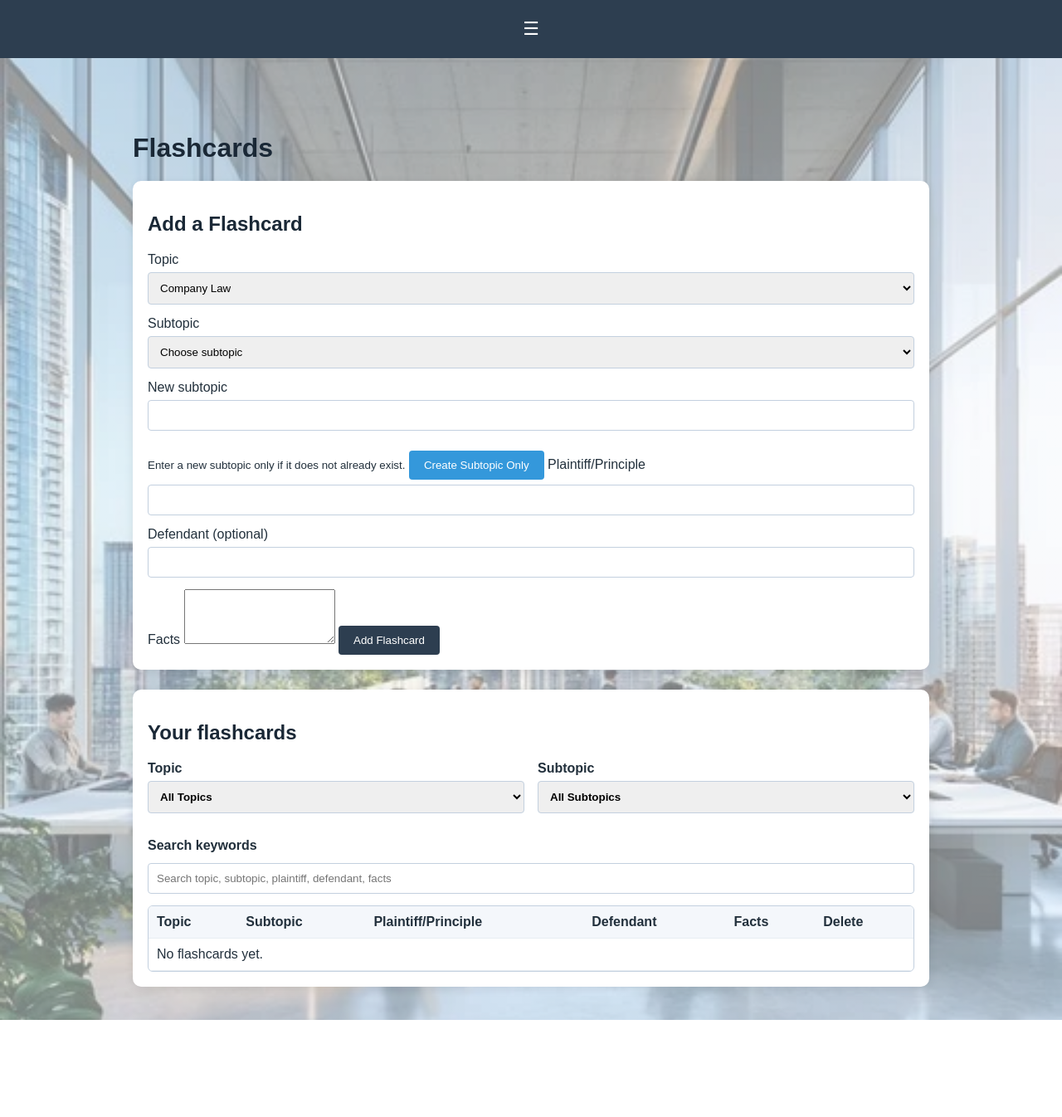
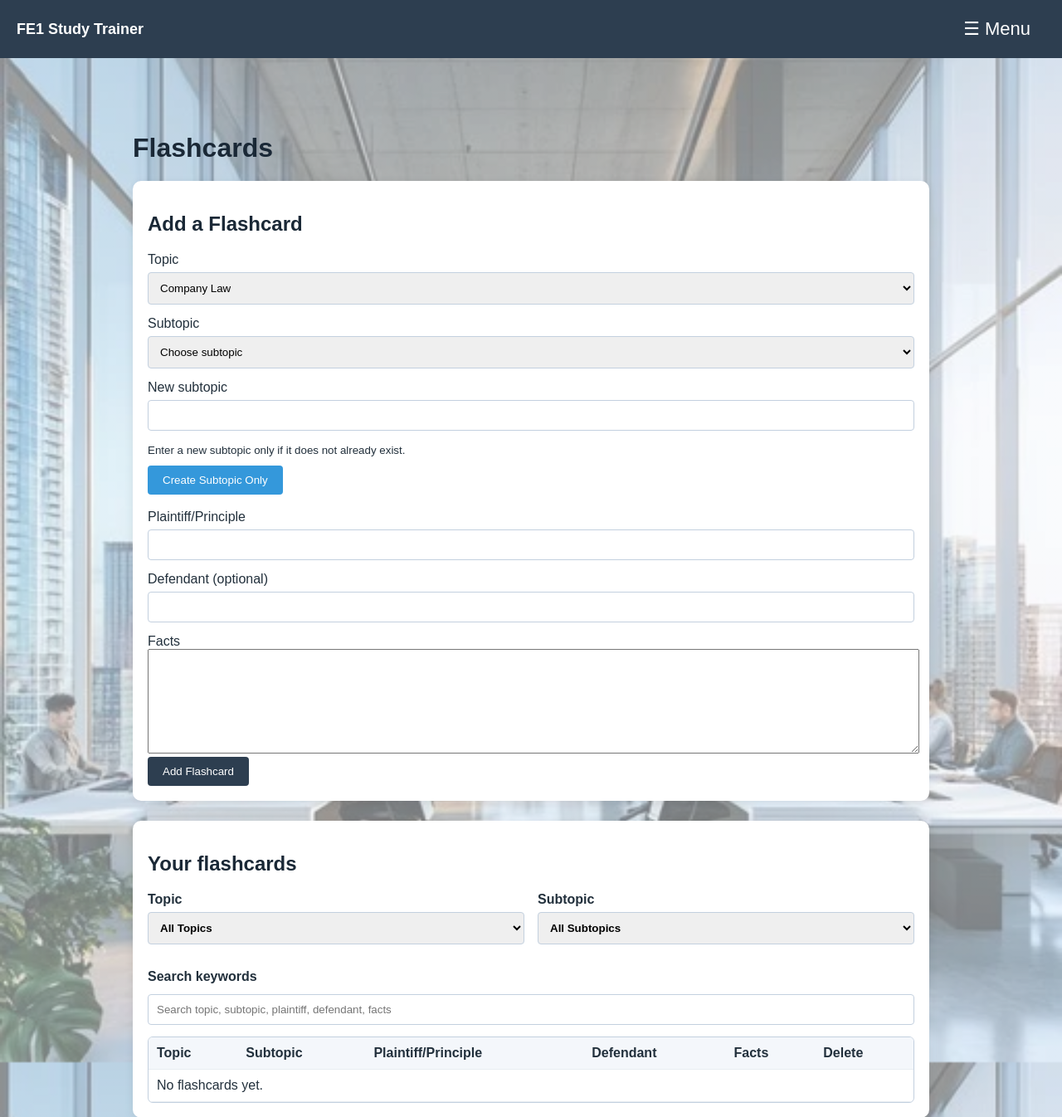
Before and after one commit to ruairimckenna/Databases-Assignment, a Flask app: page /flashcards in a window 1280 px wide. Shown: the top 1346 px of the page at 83% size. Before the commit the page ends 1229 px from the top, so only its background shows below. Run offline with Flask 3, Linux system fonts and the light colour scheme; data comes from the database, SQL or seed files in the repository; data that the repository does not hold is empty.

Commit message:
Tried to fix things then spent a lot of time undoing errors!
I broke the table filter on flashcards.html so spent hours pulling my hair out to fix that.

ALso fixed the nav bar a bit. added a title

```diff
--- a/app.py
+++ b/app.py
@@ -1,4 +1,5 @@
 import os
+from pydoc_data.topics import topics
 import random
 from flask import Flask, render_template, request, redirect, url_for, flash
 from models import db, Topic, Subtopic, Flashcard
@@ -57,12 +58,12 @@ def flashcards():
 
     topic_id = request.args.get("topic", type=int)
     selected_topic = Topic.query.get(topic_id) if topic_id else None
+
     if not selected_topic and topics:
         selected_topic = topics[0]
 
-    subtopics_for_topic = []
-    if selected_topic:
-        subtopics_for_topic = Subtopic.query.filter_by(topic_id=selected_topic.id).order_by(Subtopic.name).all()
+    subtopics_for_topic = Subtopic.query.order_by(Subtopic.name).all()
+
     flashcard_form.subtopic_id.choices = [(-1, "Choose subtopic")] + [
         (subtopic.id, subtopic.name) for subtopic in subtopics_for_topic
     ]
@@ -385,18 +386,11 @@ def quiz():
                         correct_answer = answers[0] if answers[0] else (answers[1] if answers[1] else "N/A")
                     flashcard = card
 
-        elif action == "next":
-            total = len(card_ids_list)
-            # Move to next card if available
+            # Only move to next card if there is one
             if current_index + 1 < total:
                 current_index += 1
                 flashcard = Flashcard.query.get(card_ids_list[current_index])
                 result = None
-                user_answer = ""
-            else:
-                # No more cards, show finish screen
-                is_finished = True
-                flashcard = None
 
         elif action == "finish":
             total = len(card_ids_list)
--- a/static/style.css
+++ b/static/style.css
@@ -9,12 +9,19 @@ body {
 
 .navbar {
     background: #2d3e50;
-    padding: 12px 0;
+    padding: 12px 20px;
     display: flex;
-    justify-content: center;
+    align-items: center;
+    justify-content: space-between;
     position: sticky;
     top: 0;
     z-index: 10;
+}
+
+.nav-title {
+    color: white;
+    font-size: 18px;
+    font-weight: bold;
 }
 
 .menu-container {
--- a/templates/base.html
+++ b/templates/base.html
@@ -11,8 +11,10 @@
 
 <!-- NAVBAR -->
 <div class="navbar">
+    <div class="nav-title">FE1 Study Trainer</div>
+
     <div class="menu-container">
-        <button class="menu-btn" onclick="toggleMenu()">☰</button>
+        <button class="menu-btn" onclick="toggleMenu()">☰ Menu</button>
 
         <div id="dropdown" class="dropdown hidden">
             <a href="/">Home</a>
--- a/templates/flashcards.html
+++ b/templates/flashcards.html
@@ -29,16 +29,22 @@
             {{ flashcard_form.new_subtopic() }}
             <small>Enter a new subtopic only if it does not already exist.</small>
 
+            <br>
+
             <button type="button" onclick="addSubtopicOnly()" style="background: #3498db; margin-top: 10px;">Create Subtopic Only</button>
 
+            <br><br>
+
             <label>{{ flashcard_form.plaintiff.label }}</label>
+
             {{ flashcard_form.plaintiff() }}
 
             <label>{{ flashcard_form.defendant.label }}</label>
             {{ flashcard_form.defendant() }}
 
             <label>{{ flashcard_form.facts.label }}</label>
-            {{ flashcard_form.facts(rows=4) }}
+            <br>
+            {{ flashcard_form.facts(rows=6, style="width:100%; min-height:120px;") }}
 
             {{ flashcard_form.submit() }}
         </form>
@@ -51,6 +57,7 @@
                 <label for="topic-filter">Topic</label>
                     <select id="topic-filter" onchange="onFilterTopicChange()">
                         <option value="all">All Topics</option>
+
                         {% for topic in topics %}
                          <option value="{{ topic.id }}">{{ topic.name }}</option>
                         {% endfor %}
```
Lines whose indentation alone changed are shown as unchanged.
